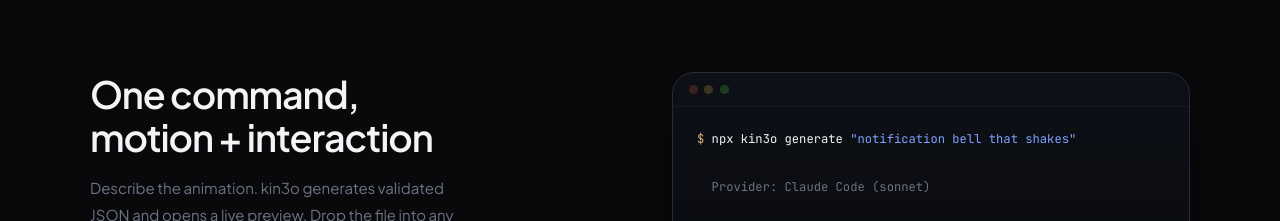
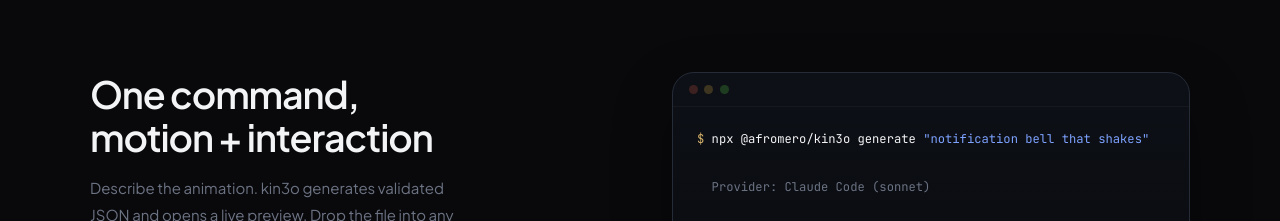
Before and after one commit to affromero/kin3o, a website: page landing/index.html in a window 1280 px wide. Shown: the part 1720-1941 px from the top of the page. Drawn offline with nearby package versions, Linux system fonts and the light colour scheme.

Commit message:
fix: update install commands to @afromero/kin3o scoped package

```diff
--- a/landing/index.html
+++ b/landing/index.html
@@ -675,7 +675,7 @@
     </p>
     <div class="cmd">
       <span class="cmd-p">$</span>
-      npx kin3o generate "button" --interactive
+      npx @afromero/kin3o generate "button" --interactive
     </div>
   </div>
   <div class="hero-r">
@@ -775,7 +775,7 @@
         <div class="term">
           <div class="term-chrome"><i></i><i></i><i></i></div>
           <div class="term-body">
-            <div class="tl"><span class="tp">$</span> <span class="tc">npx kin3o generate</span> <span class="ts">"notification bell that shakes"</span></div>
+            <div class="tl"><span class="tp">$</span> <span class="tc">npx @afromero/kin3o generate</span> <span class="ts">"notification bell that shakes"</span></div>
             <div class="tl"><br></div>
             <div class="tl"><span class="td">&nbsp;&nbsp;Provider: Claude Code (sonnet)</span></div>
             <div class="tl"><br></div>
@@ -868,7 +868,7 @@
         <div class="sm-term">
           <div class="term-chrome"><i></i><i></i><i></i></div>
           <div class="term-body">
-            <div class="tl"><span class="tp">$</span> <span class="tc">npx kin3o generate</span> <span class="ts">"toggle switch"</span> <span class="td">--interactive</span></div>
+            <div class="tl"><span class="tp">$</span> <span class="tc">npx @afromero/kin3o generate</span> <span class="ts">"toggle switch"</span> <span class="td">--interactive</span></div>
             <div class="tl"><br></div>
             <div class="tl"><span class="tok">&nbsp;&nbsp;&#10003;</span> <span class="td">Extracted 3 animations: idle, hover, pressed</span></div>
             <div class="tl"><span class="tok">&nbsp;&nbsp;&#10003;</span> <span class="td">State machine valid</span></div>
@@ -933,7 +933,7 @@
     <h2 class="sh">Start generating</h2>
     <div class="cmd">
       <span class="cmd-p">$</span>
-      npx kin3o generate "loading spinner"
+      npx @afromero/kin3o generate "loading spinner"
     </div>
     <p class="end-foot">
       <a href="https://github.com/affromero/kin3o">GitHub</a> &middot; MIT License &middot; Built with Claude
```
Also changed, not shown: README.md.
